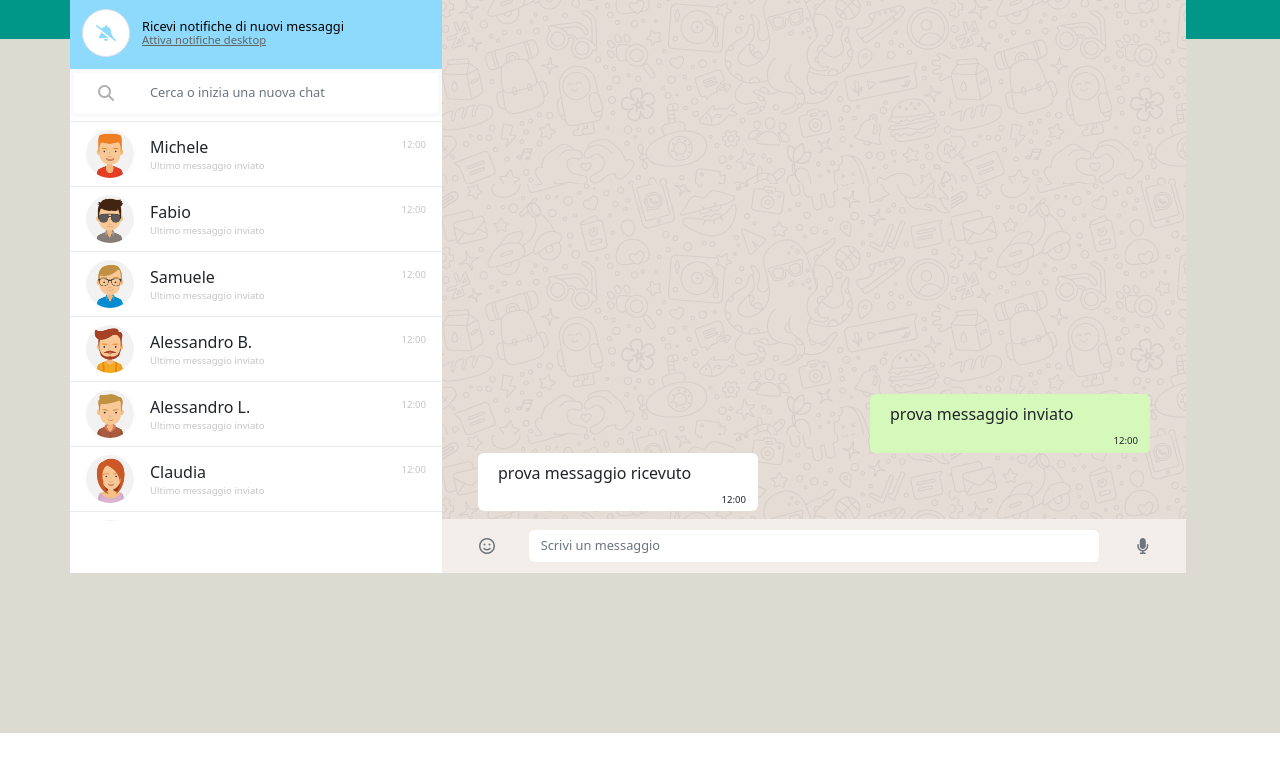
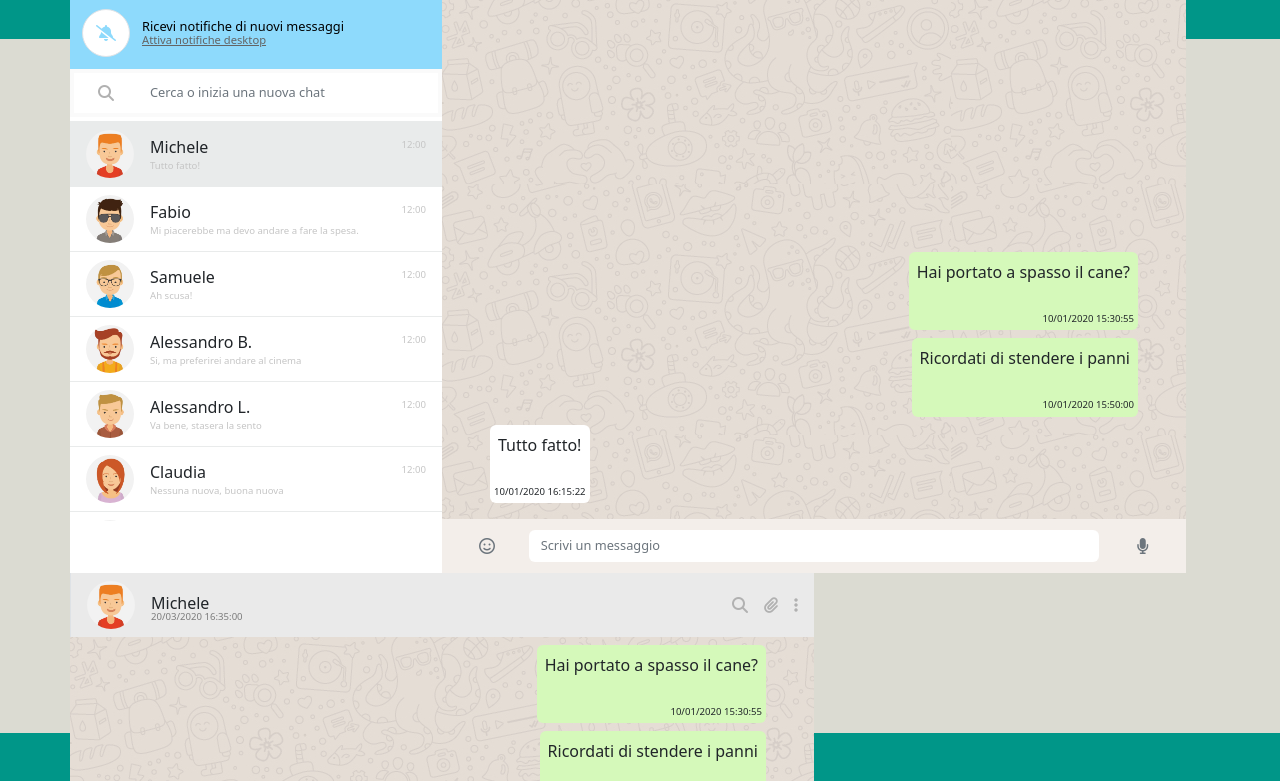
Before and after one commit to GiuliaGlave/vue-boolzapp, a plain HTML site: page index.html in a window 1280 px wide. Shown: the part 83-864 px from the top of the page. Before the commit the page ends 816 px from the top, so only its background shows below. Drawn offline with nearby package versions, Linux system fonts and the light colour scheme.

Commit message:
milestone 2

```diff
--- a/index.html
+++ b/index.html
@@ -138,9 +138,13 @@
                 <!--  id="active-contact" -->
                 <li
                   class="px-3 py-2 d-flex justify-content-between"
-                  v-for="contact
+                  v-for="(contact, contactIndex)
                         in
                         contacts"
+                  @click="clickContact(contactIndex)"
+                  :class="{
+                    'active': contactIndex == activeContact
+                  }"
                 >
                   <!-- contact info -->
                   <div class="d-flex align-items-center">
@@ -158,7 +162,10 @@
                       <span>{{contact.name}}</span>
 
                       <!-- status messaggio -->
-                      <span>Ultimo messaggio inviato</span>
+                      <span
+                        >{{contact.messages[contact.messages.length
+                        -1].message}}</span
+                      >
                     </div>
                   </div>
                   <!-- orario -->
@@ -174,6 +181,9 @@
 
           <section
             class="private-chat p-0 col col-8 d-flex flex-column justify-content-between"
+            v-for="(contact, contactIndex)
+                        in
+                        contacts"
           >
             <!-- NAVBAR CHAT -->
             <nav
@@ -187,13 +197,15 @@
                   aria-current="page"
                   href="#"
                   ><img
-                    src="./img/avatar_io.jpg"
+                    :src="'./img/avatar'+ contacts[activeContact].avatar+'.jpg'"
                     alt=""
                 /></a>
                 <div class="d-flex flex-column">
-                  <span>Nome</span>
+                  <span>{{contacts[activeContact].name}}</span>
                   <!-- ultimo accesso -->
-                  <span id="last-log">ultimo accesso 12:00</span>
+                  <span id="last-log"
+                    >{{contact.messages[contact.messages.length -1].date}}</span
+                  >
                 </div>
               </div>
 
@@ -221,19 +233,27 @@
               class="h-100 mx-5 my-2 d-flex flex-column justify-content-end"
             >
               <!--messaggio inviato-->
-              <div class="row justify-content-end">
-                <div class="sent-msg col col-5 rounded d-flex flex-column">
-                  <div class="msg p-2">prova messaggio inviato</div>
-                  <div class="msg-time text-end pb-1">12:00</div>
+              <div class="d-flex flex-column align-items-end">
+                <div
+                  class="rounded d-flex flex-column mb-2"
+                  :class="{
+                      'sent-msg':message.status=='sent',
+                      'received-msg':message.status=='received',
+                    }"
+                  v-for="message in contacts[activeContact].messages"
+                >
+                  <!-- per ogni messaggio tra i contacts del activeContact -->
+                  <p class="msg p-2">{{message.message}}</p>
+                  <div class="msg-time text-end p-1">{{message.date}}</div>
                 </div>
               </div>
               <!--messaggio ricevuto-->
-              <div class="row">
+              <!-- <div class="row">
                 <div class="received-msg col col-5 rounded">
                   <div class="msg p-2">prova messaggio ricevuto</div>
                   <div class="msg-time text-end pb-1">12:00</div>
                 </div>
-              </div>
+              </div> -->
             </main>
             <!-- BARRA TESTO -->
             <footer>
--- a/script.js
+++ b/script.js
@@ -4,8 +4,8 @@
 //● Visualizzazione dinamica della lista contatti: tramite la direttiva v-for, visualizzare nome e immagine di ogni contatto
 
 Milestone 2
-● Visualizzazione dinamica dei messaggi: tramite la direttiva v-for, visualizzare tutti i messaggi relativi al contatto attivo all’interno del pannello della conversazione
-● Click sul contatto mostra la conversazione del contatto cliccato
+//● Visualizzazione dinamica dei messaggi: tramite la direttiva v-for, visualizzare tutti i messaggi relativi al contatto attivo all’interno del pannello della conversazione
+//● Click sul contatto mostra la conversazione del contatto cliccato
 
 Milestone 3
 ● Aggiunta di un messaggio: l’utente scrive un testo nella parte bassa e digitando
@@ -184,7 +184,14 @@ const app = createApp({
           ],
         },
       ],
+      activeContact: 0,
     };
+  },
+
+  methods: {
+    clickContact(i) {
+      this.activeContact = i;
+    },
   },
 });
 
--- a/style.css
+++ b/style.css
@@ -82,7 +82,7 @@ li {
   border-top: solid thin #e9ebeb;
 }
 
-#active-contact {
+.active {
   background-color: #e9ebeb;
 }
 
@@ -96,9 +96,13 @@ li {
 /* messaggi */
 .sent-msg {
   background-color: #d5f9ba;
+  max-width: 80%;
+  align-self: flex-end;
 }
 .received-msg {
   background-color: white;
+  max-width: 80%;
+  align-self: flex-start;
 }
 .msg-time {
   font-size: 0.6rem;
```
